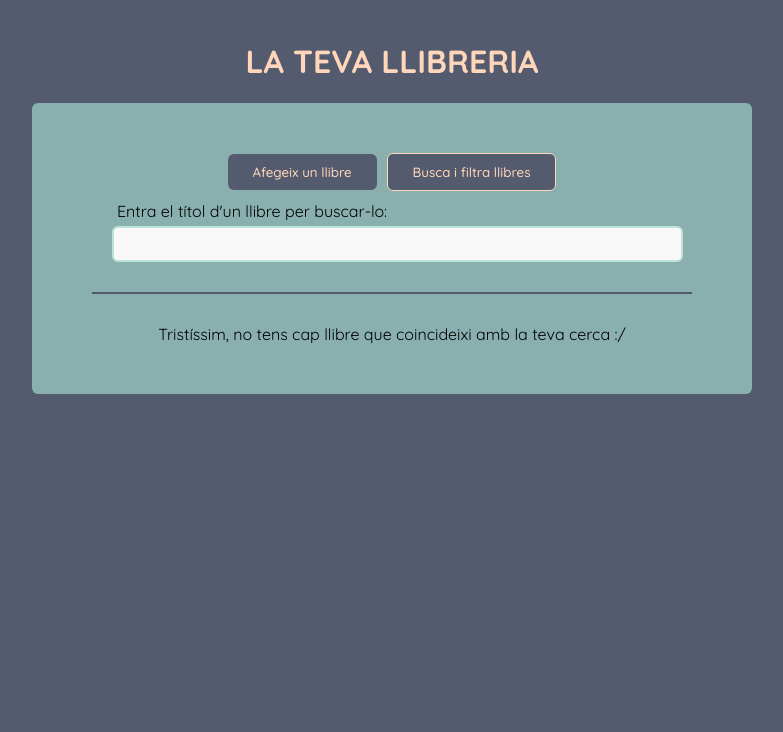
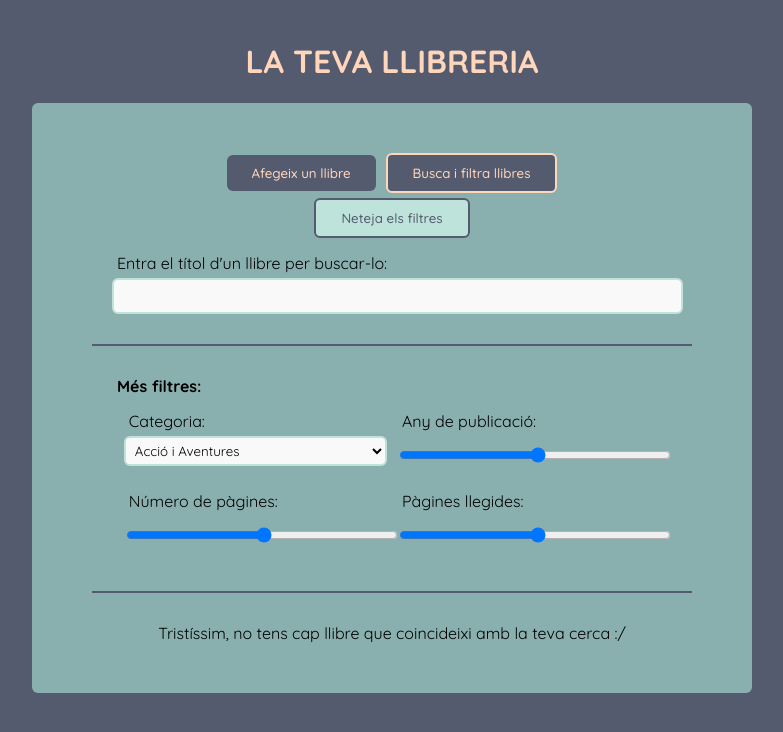
Before and after one commit to annaruizverdaguer/llibreria-react, a React (Create React App) app: page / in a window 1280 px wide. Both pictures are taken after a click on the button "Busca i filtra llibres". Shown: the top 732 px of the page, without its empty margins (248-1031 px from the left). Built offline with nearby package versions, Linux system fonts and the light colour scheme.

Commit message:
afegint filtres però amb comportament regulero, WIP!!

```diff
--- a/src/App.css
+++ b/src/App.css
@@ -14,7 +14,7 @@ body {
   font-family: 'Quicksand', sans-serif;
 }
 
-.App {
+.libraryApp {
   padding: 50px 10px;
   margin: auto;
   margin-bottom: 50px;
@@ -25,7 +25,7 @@ body {
 }
 
 h1 {
-  color: var(--salmon)
+  color: var(--salmon);
 }
 
 hr {
@@ -37,7 +37,7 @@ hr {
   font-weight: 700;
 }
 
-button {
+.tabButton {
   margin: 0px 5px;
   border: 0px solid var(--salmon);
   border-radius: 6px;
@@ -49,11 +49,29 @@ button {
   background-color: var(--background-color);
 }
 
-button:hover {
+.tabButton:hover {
   opacity: 0.7;
   cursor: pointer;
 }
 
 .activeTab {
-  border: 1px solid var(--salmon);
+  border: 2px solid var(--salmon);
 }
+
+.cleanFiltersButton {
+  margin: 5px 5px;
+  border: 2px solid var(--background-color);
+  text-align: right;
+  border-radius: 6px;
+  padding: 10px 25px;
+  color: var(--background-color);
+  font-family: 'Quicksand', sans-serif;
+  font-weight: 500;
+  transition: 0.3s ease-in-out;
+  background-color: var(--secondary-green);
+}
+
+.cleanFiltersButton:hover {
+  opacity: 0.7;
+  cursor: pointer;
+}
--- a/src/App.jsx
+++ b/src/App.jsx
@@ -3,6 +3,7 @@ import "./App.css";
 import Form from "./Form.jsx";
 import Library from "./Library";
 import Search from "./Search";
+import Filters from "./Filters";
 
 function App() {
   const [books, setBooks] = useState([]);
@@ -25,9 +26,9 @@ function App() {
   return (
     <div>
       <h1>LA TEVA LLIBRERIA</h1>
-      <div className="App">
-        <button onClick={() => setActiveTab('addBook')} className={isActiveTab('addBook') ? 'activeTab' : ""}>Afegeix un llibre</button>
-        <button onClick={() => setActiveTab('filterBooks')} className={isActiveTab('filterBooks') ? 'activeTab' : ""}>Busca i filtra llibres</button>
+      <div className="libraryApp">
+        <button onClick={() => setActiveTab('addBook')} className={isActiveTab('addBook') ? 'tabButton activeTab' : "tabButton"}>Afegeix un llibre</button>
+        <button onClick={() => setActiveTab('filterBooks')} className={isActiveTab('filterBooks') ? 'tabButton activeTab' : "tabButton"}>Busca i filtra llibres</button>
         {activeTab === 'addBook' ? (
           <div>
             <Form onAddBook={addBookToList}/>
@@ -35,7 +36,9 @@ function App() {
           </div>
         ) : (
           <div>
-            <Search books={books} setFilteredBooks={setFilteredBooks}/>
+            <button onClick={() => setFilteredBooks([])} className="cleanFiltersButton">Neteja els filtres</button>
+            <Search books={books} filteredBooks={filteredBooks} setFilteredBooks={setFilteredBooks}/>
+            <Filters books={books} filteredBooks={filteredBooks} setFilteredBooks={setFilteredBooks}/>
             <Library books={filteredBooks} onRemove={removeBookFromList} mode="filteredList"/>
           </div>
           )}
--- /dev/null
+++ b/src/Filters.css
@@ -0,0 +1,47 @@
+:root {
+  --background-color: #555B6E;
+  --primary-green: #89B0AE;
+  --secondary-green: #BEE3DB;
+  --white: #FAF9F9;
+  --salmon: #FFD6BA;
+}
+
+.filters {
+  width: 80%;
+  margin: 10px auto;
+}
+
+.filters__title {
+  display: block;
+  margin: 5px;
+  text-align: left;
+  font-weight: bold;
+}
+
+.filters__field {
+  display: inline-block;
+  width: 47%;
+  margin: 5px;
+  vertical-align:top;
+}
+
+.filters__label {
+  display: block;
+  margin: 5px;
+  text-align: left;
+}
+
+.filters__select, .filters__input {
+  width: 100%;
+  height: 30px;
+  font-family: 'Quicksand', sans-serif;
+  padding-left: 5px;
+  border-radius: 6px;
+  border: 2px solid var(--secondary-green);
+  transition: 0.3s ease-in-out;
+  background-color: var(--white);
+}
+
+.filters__select:hover, .filters__input:hover {
+  border: 2px solid var(--background-color);
+}
--- /dev/null
+++ b/src/Filters.jsx
@@ -0,0 +1,55 @@
+import React from "react";
+import "./Filters.css";
+
+export default function Filters({books, filteredBooks, setFilteredBooks}) {
+    const categoryFilter = (event) => {
+        let newFilteredBooks = filteredBooks;
+        books.forEach(book => {
+            if (book.bookCategory.includes(event.target.value) && !newFilteredBooks.includes(book)) { newFilteredBooks.push(book) }
+            else {
+                if (!book.bookCategory.includes(event.target.value) && newFilteredBooks.includes(book)) {
+                    let index = newFilteredBooks.indexOf(book);
+                    newFilteredBooks.splice(index,1);
+                }
+            }
+        })
+        setFilteredBooks(newFilteredBooks);
+        console.log(newFilteredBooks);
+    }
+    return (
+        <div>
+            <div className="filters">
+                <div className="filters__title">Més filtres:</div>
+                <div className="filters__field">
+                    <label htmlFor="bookCategory" className="filters__label">Categoria: </label>
+                    <select id="bookCategory" onChange={categoryFilter} className="filters__select">
+                        Sel·lecciona una categoria
+                        <option value="accion">Acció i Aventures</option>
+                        <option value="art">Arts i Música</option>
+                        <option value="science-fiction">Ciència Ficció</option>
+                        <option value="classics">Clàssics</option>
+                        <option value="comic">Còmics</option>
+                        <option value="history">Història</option>
+                        <option value="horror">Horror</option>
+                        <option value="novel">Novel·la</option>
+                        <option value="poetry">Poesia</option>
+                        <option value="thriller">Suspens</option>
+                    </select>
+                </div>
+                <div className="filters__field">
+                    <label htmlFor="bookYear" className="filters__label">Any de publicació: </label>
+                    <input type="range" id="bookYear" onChange={categoryFilter} className="filters__input"/>
+                </div>
+                <div className="filters__field">
+                    <label htmlFor="bookPages" className="filters__label">Número de pàgines: </label>
+                    <input type="range" id="bookPages" onChange={categoryFilter} className="filters__input"/>
+                </div>
+                <div className="filters__field">
+                    <label htmlFor="bookPagesRead" className="filters__label">Pàgines llegides: </label>
+                    <input type="range" id="bookPagesRead" onChange={categoryFilter} className="filters__input"/>
+                </div>
+            </div>
+            <hr/>
+        </div>
+    )
+}
--- a/src/Search.jsx
+++ b/src/Search.jsx
@@ -1,11 +1,20 @@
 import React from "react";
 import "./Search.css";
 
-export default function Search({books, setFilteredBooks}) {
+export default function Search({books, filteredBooks, setFilteredBooks}) {
     const filter = (event) => {
-        let newFilteredBooks = [];
-        books.forEach(book => { if (book.bookTitle.includes(event.target.value)) { newFilteredBooks.push(book) } })
+        let newFilteredBooks = filteredBooks;
+        books.forEach(book => {
+            if (book.bookTitle.includes(event.target.value) && !newFilteredBooks.includes(book)) { newFilteredBooks.push(book) }
+            else {
+                if (!book.bookTitle.includes(event.target.value) && newFilteredBooks.includes(book)) {
+                    let index = newFilteredBooks.indexOf(book);
+                    newFilteredBooks.splice(index,1);
+                }
+            }
+        })
         setFilteredBooks(newFilteredBooks);
+        console.log(newFilteredBooks);
     }
     return (
         <div>
```
